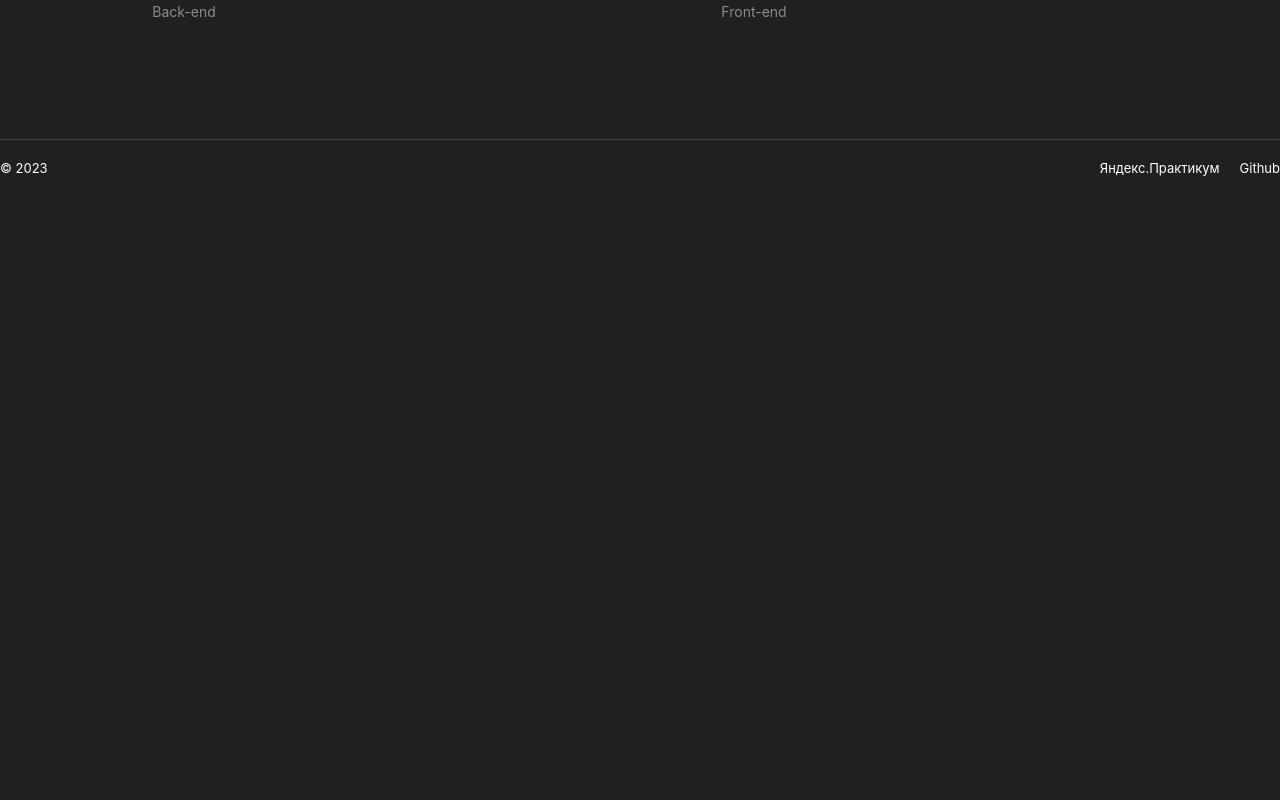
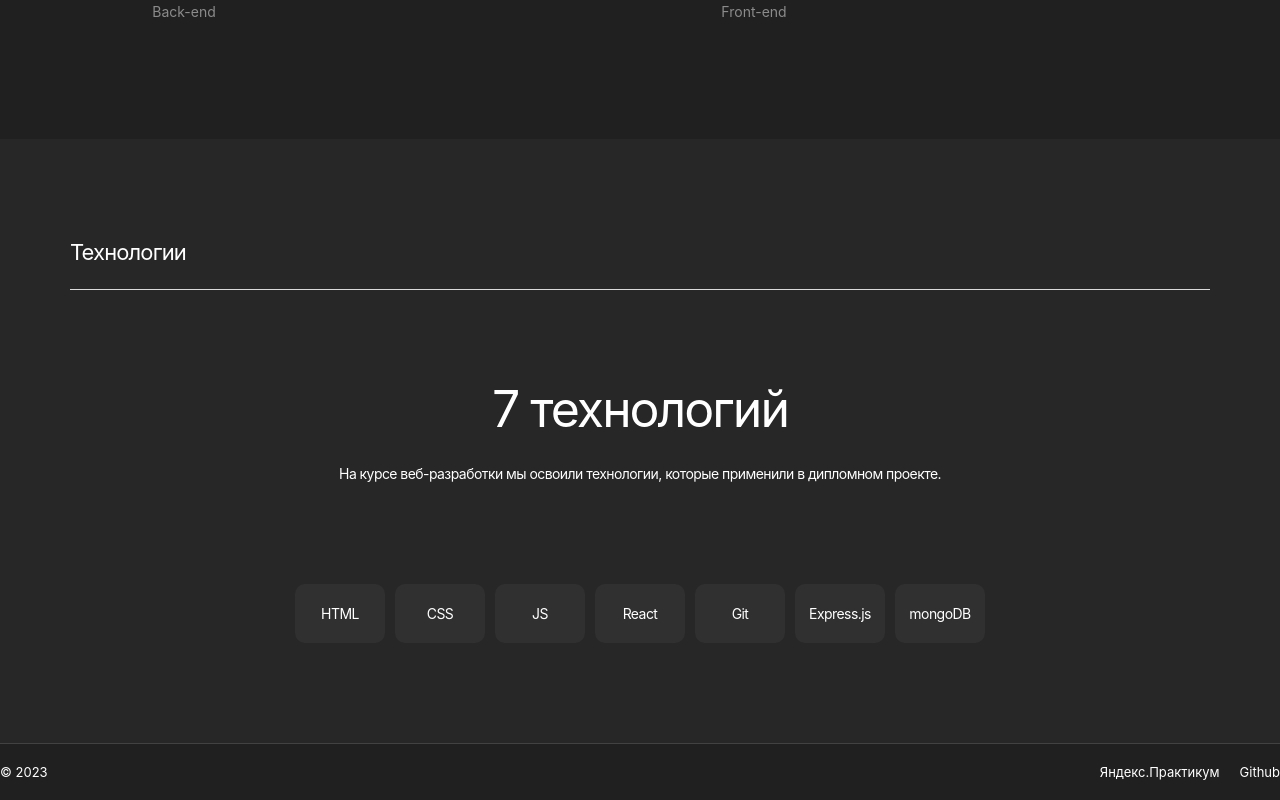
Before and after one commit to iloveyouamerica/movies-explorer-frontend, a React (Create React App) app: page / in a window 1280 px wide. Shown: the part 1069-1869 px from the top of the page. Before the commit the page ends 1265 px from the top, so only its background shows below. Built offline with nearby package versions, Linux system fonts and the light colour scheme.

Commit message:
feat: создан компонент Techs

```diff
--- a/src/components/Main/Main.js
+++ b/src/components/Main/Main.js
@@ -2,12 +2,14 @@
 import './Main.css';
 import Promo from '../Promo/Promo';
 import AboutProject from '../AboutProject/AboutProject';
+import Techs from '../Techs/Techs'
 
 function Main() {
   return (
     <main className="main">
       <Promo />
       <AboutProject />
+      <Techs />
     </main>
   );
 }
--- /dev/null
+++ b/src/components/Techs/Techs.css
@@ -0,0 +1,71 @@
+.techs {
+  padding: 100px 70px;
+  background-color: #272727;
+}
+
+.techs__title {
+  margin: 0;
+  padding: 0 0 23px;
+  border-bottom: 1px solid #dadada;
+  font-family: 'Inter';
+  font-style: normal;
+  font-weight: 400;
+  font-size: 22px;
+  line-height: 27px;
+  letter-spacing: -0.04em;
+  color: #fff;
+}
+
+.techs__content-title {
+  margin: 0;
+  padding: 90px 0 0;
+  font-family: 'Inter';
+  font-style: normal;
+  font-weight: 400;
+  font-size: 50px;
+  line-height: 58px;
+  text-align: center;
+  letter-spacing: -0.04em;
+  color: #fff;
+  text-align: center;
+}
+
+.techs__content-description {
+  margin: 0;
+  padding: 26px 0 0;
+  font-family: 'Inter';
+  font-style: normal;
+  font-weight: 400;
+  font-size: 14px;
+  line-height: 20px;
+  text-align: center;
+  letter-spacing: -0.04em;
+  color: #fff;
+  text-align: center;
+}
+
+.techs__wrap {
+  margin: 0;
+  padding: 100px 0 0;
+  list-style-type: none;
+  display: flex;
+  flex-direction: row;
+  justify-content: center;
+  align-items: center;
+  gap: 10px;
+}
+
+.techs__wrap-item {
+  width: 90px;
+  padding: 21px 0;
+  background-color: #303030;
+  border-radius: 10px;
+  font-family: 'Inter';
+  font-style: normal;
+  font-weight: 400;
+  font-size: 14px;
+  line-height: 17px;
+  text-align: center;
+  letter-spacing: -0.04em;
+  color: #fff;
+}
--- /dev/null
+++ b/src/components/Techs/Techs.js
@@ -0,0 +1,25 @@
+import React from 'react';
+import './Techs.css'
+
+function Techs() {
+  return (
+    <section className="techs">
+      <h2 className="techs__title">Технологии</h2>
+      <h3 className="techs__content-title">7 технологий</h3>
+      <p className="techs__content-description">
+        На курсе веб-разработки мы освоили технологии, которые применили в дипломном проекте.
+      </p>
+      <ul className="techs__wrap">
+        <li className="techs__wrap-item">HTML</li>
+        <li className="techs__wrap-item">CSS</li>
+        <li className="techs__wrap-item">JS</li>
+        <li className="techs__wrap-item">React</li>
+        <li className="techs__wrap-item">Git</li>
+        <li className="techs__wrap-item">Express.js</li>
+        <li className="techs__wrap-item">mongoDB</li>
+      </ul>
+    </section>
+  );
+}
+
+export default Techs;
```
